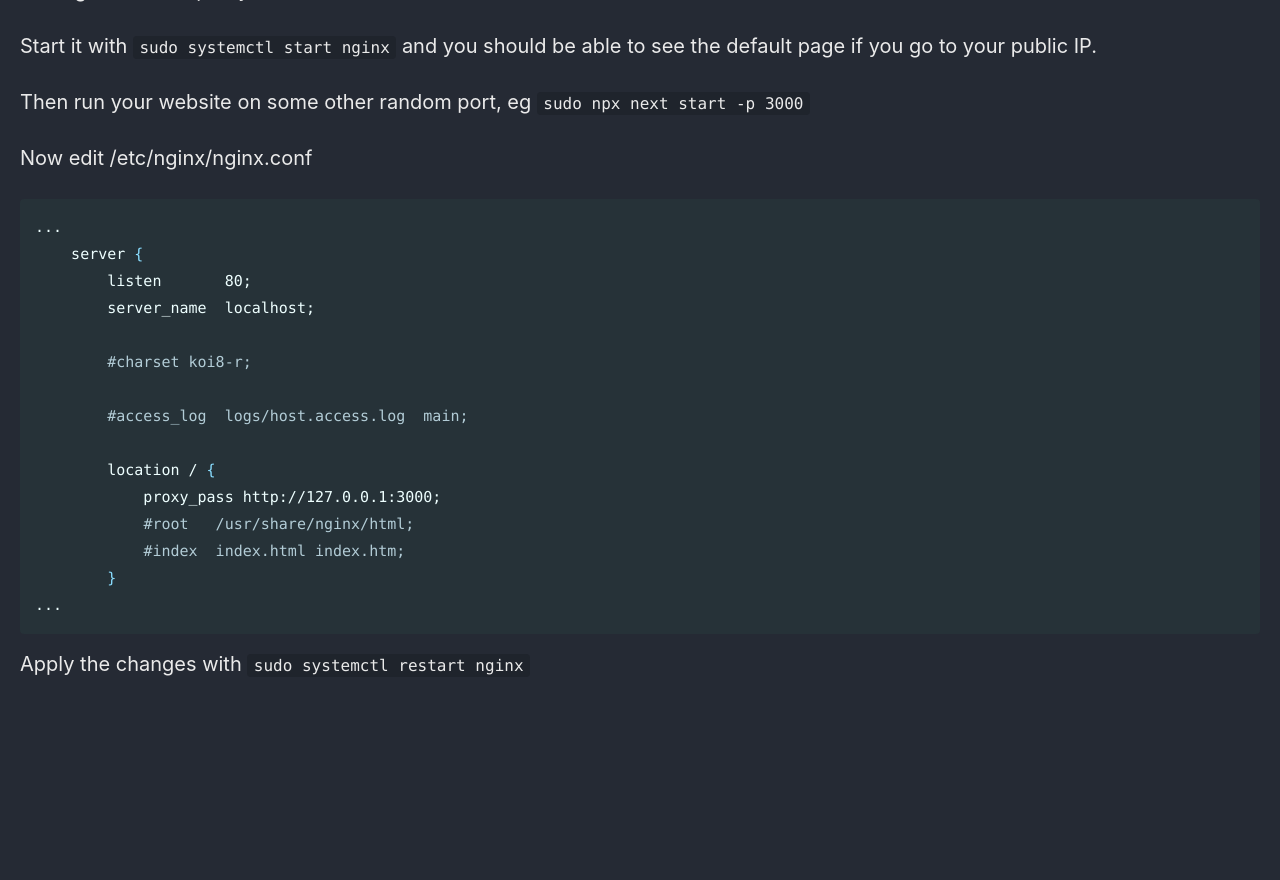
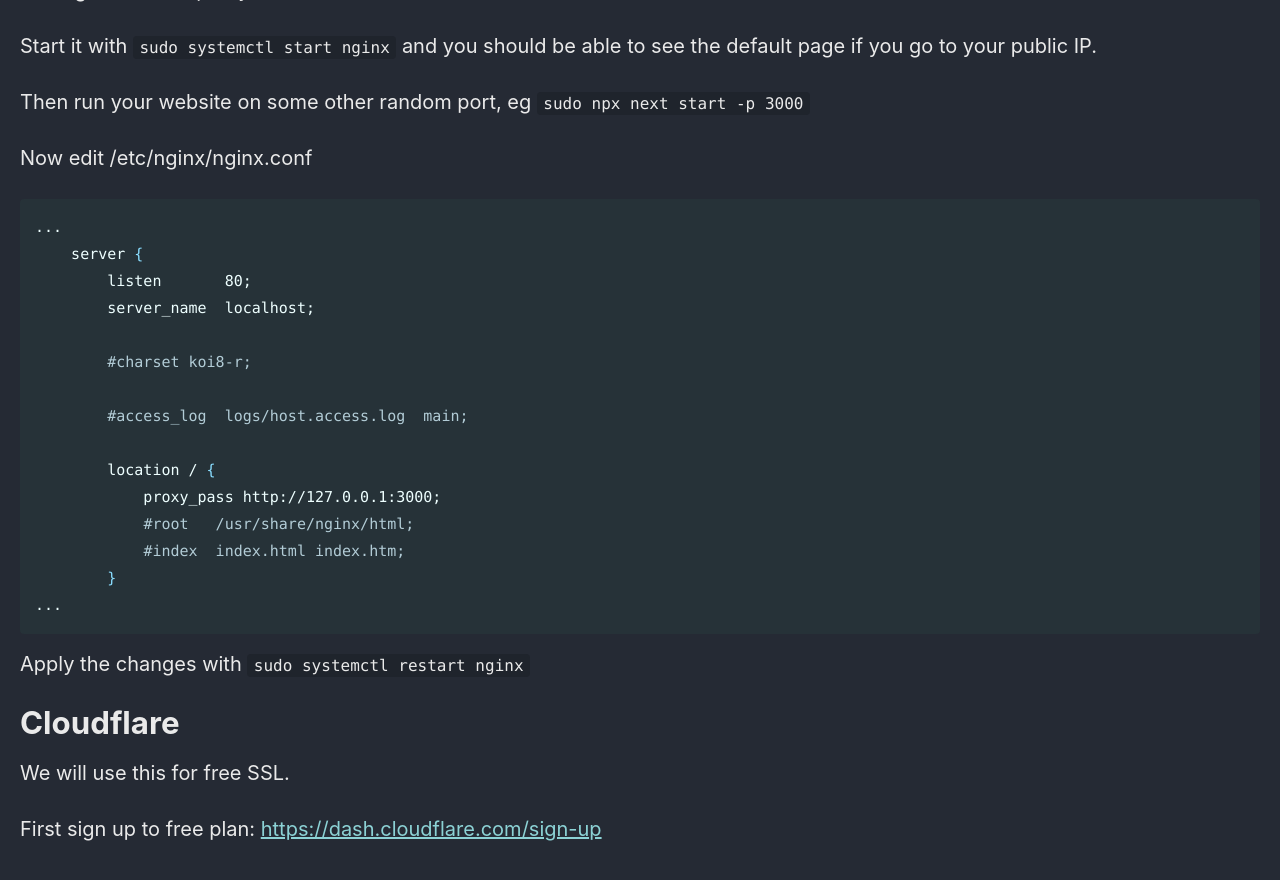
Before and after one commit to Connor-McCartney/Connor-McCartney.github.io, a Jekyll site: the page built from _pages/misc/ecommerce.md, in a window 1280 px wide and 900 px high, scrolled down 1474 px. Shown: the top 880 px of the window. Built offline with Jekyll 4.4.1, drawn with Linux system fonts in a browser that asks for light colours; cached includes are drawn as plain includes; our own code applies the rules of GitHub Pages for plain Markdown files; before the commit the page ends 2209 px from its top, so only the background shows below that.

Commit message:
Update ecommerce.md

````diff
--- a/_pages/misc/ecommerce.md
+++ b/_pages/misc/ecommerce.md
@@ -76,3 +76,10 @@ Now edit /etc/nginx/nginx.conf
 ```
 
 Apply the changes with `sudo systemctl restart nginx`
+
+
+# Cloudflare
+
+We will use this for free SSL.
+
+First sign up to free plan: <https://dash.cloudflare.com/sign-up>
````
